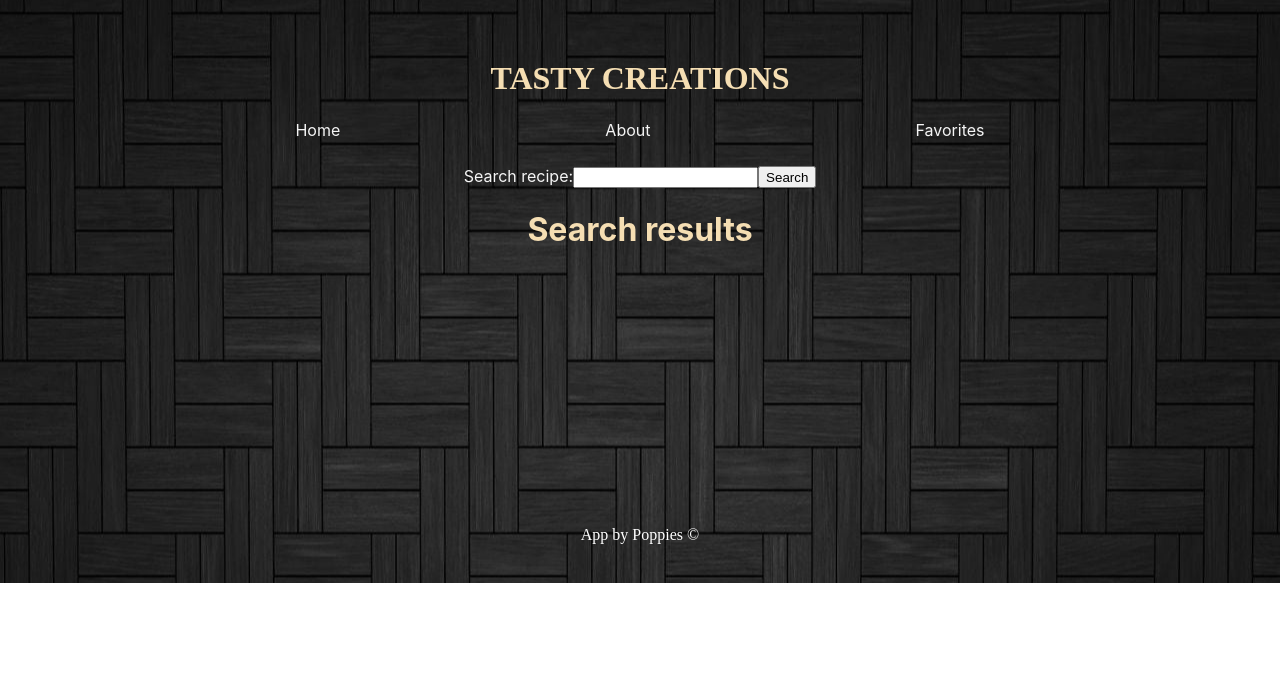
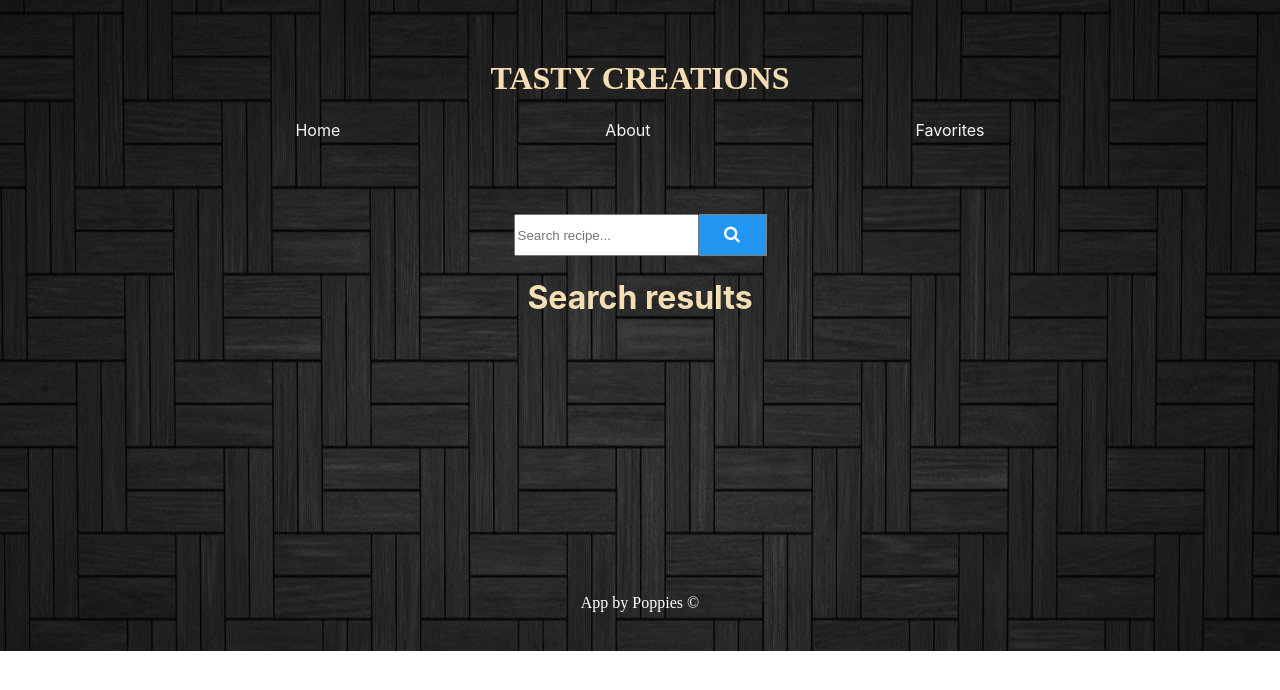
Before and after one commit to nagysandor94/tasty-creations, a React (Create React App) app in the folder frontend/: page /byrecipe in a window 1280 px wide. Shown: the top 690 px of the page. Built offline with nearby package versions, Linux system fonts and the light colour scheme.

Commit message:
updated search

```diff
--- a/frontend/src/Styling/SearchByIngredient.css
+++ b/frontend/src/Styling/SearchByIngredient.css
@@ -1,8 +1,78 @@
+@font-face {
+	font-family: 'Gloria Hallelujah';
+	font-style: normal;
+	font-weight: 400;
+	src: url(https://fonts.gstatic.com/s/gloriahallelujah/v17/LYjYdHv3kUk9BMV96EIswT9DIbW-MIS11zOmvVCE.woff2) format('woff2');
+	unicode-range: U+0000-00FF, U+0131, U+0152-0153, U+02BB-02BC, U+02C6, U+02DA, U+02DC, U+2000-206F, U+2074, U+20AC, U+2122, U+2191, U+2193, U+2212, U+2215, U+FEFF, U+FFFD;
+  }
+
+
+.input_div {
+    display: flex;
+    justify-content: center;
+    align-items: center;
+    text-align: center;
+	margin-bottom: 3em;
+}
+
+.input_div .input {
+    /* height: 50px; */
+    outline: none;
+    border: none;
+    background-color: white;
+    font-size: 17px;
+    border-radius: 25px;
+
+
+	padding: 10px;
+    font-size: 17px;
+    border: 1px solid grey;
+    float: left;
+    width: 12em;
+    background: #f1f1f1;
+}
+
+
+.addButton{
+	height: 1.5em;
+	width: 50px;
+    border-radius: 25px;
+    outline: none;
+    border:none;
+	background: #2196F3;
+    color: white;
+    font-size: 1.5rem;
+    /* margin: 0.25rem; */
+    cursor: pointer;
+}
+
+.addButton:hover{
+    background: #0b7dda;
+}
+
+.searchButton {
+    width: 4em;
+    padding: 10px;
+    background: #2196F3;
+    color: white;
+    font-size: 17px;
+    border: 1px solid grey;
+    border-left: none;
+    cursor: pointer;
+  }
+
+  .searchButton:hover {
+    background: #0b7dda;
+  }
+
+
+
+
 .fridgeContainer{
     /* box-sizing: border-box; */
     font-family: 'Gloria Hallelujah', cursive;
 	font-size: 1.4rem;
-	background: whitesmoke;
+	/* background: whitesmoke; */
 	margin: 0;
 	padding: 1rem;
 	place-items: center;
@@ -12,12 +82,15 @@
 .text{
 	font-family: "American Typewriter";
 	color:wheat;
+	padding: 0em;
 }
+
+
 
 
 .fridgeList {
 	list-style-position: inside;
-	width: 600px;
+	width: 20em;
 	max-width: 100%;
 	background: white;
 	box-shadow: 0.25rem 0.25rem 0.75rem rgb(0 0 0 / 0.15);
@@ -28,6 +101,9 @@
     flex-direction: column; */
 	padding: 0 0 0 1rem;
     display: list-item;
+	font-family: 'Gloria Hallelujah', cursive;
+	text-align: left;
+
 
 }
 .fontstyle{
@@ -35,15 +111,26 @@
 	font-size: 1.4rem;
 }
 
-.addedingredient{
+
+.ingredientinline .delete-button{
+	margin-left: 2em;
+	cursor: pointer;
+
+
+}
+
+
+/* .addedingredient{
 	padding: 0 0 0 1rem;
     display: list-item;
 
-}
+} */
 .ingredientinline{
-    display: inline-block;
-	font-family: 'Gloria Hallelujah', cursive;
-	font-size: 1.4rem;
+    display: inline;
+	/* flex-direction: row; */
+	/* font-family: 'Gloria Hallelujah', cursive;
+	font-size: 1.4rem; */
+
 }
 
 .fridgeList:not(:last-child) {
--- a/frontend/src/Styling/SearchRecipe.css
+++ b/frontend/src/Styling/SearchRecipe.css
@@ -1,9 +1,37 @@
-.searchRecipe{
-    color: whitesmoke;
-}
 
 .searchRecipeForm{
     display: flex;
+    flex-direction: row;
     justify-content: center;
     padding-top: 2%;
+    box-sizing: border-box;
+    margin-top: 3em;
 }
+
+
+
+.searchRecipe input[type=text] {
+    padding: 10px;
+    font-size: 17px;
+    border: 1px solid grey;
+    /* float: left; */
+    width: 80%;
+    background: #f1f1f1;
+  }
+
+
+ .searchRecipeForm button {
+    /* float: left; */
+    width: 4em;
+    padding: 10px;
+    background: #2196F3;
+    color: white;
+    font-size: 17px;
+    border: 1px solid grey;
+    border-left: none;
+    cursor: pointer;
+  }
+
+.searchRecipeForm button:hover {
+    background: #0b7dda;
+  }
--- a/frontend/src/pages/SearchByIngredient.tsx
+++ b/frontend/src/pages/SearchByIngredient.tsx
@@ -2,22 +2,19 @@ import axios from 'axios';
 import React, { useEffect, useState } from 'react';
 import { Link } from 'react-router-dom';
 import { IIngredients, Result } from '../model/RecipeModel';
+import '../Styling/SearchByIngredient.css';
+import '../Styling/SearchRecipe.css';
 
 
 const SearchByIngredient = () => {
     const baseUrl = "https://tasty-creation.azurewebsites.net/";
-    // const baseUrl = "http://localhost:8080/";
-
     const [newIngredient, setNewIngredient] = useState<string>("");
-
     const [ingredients, setIngredients] = useState<IIngredients[]>([]);
-
     const [responseSearch, setSearchResponse] = useState<Result[]>();
-
 
     function addIngredient() {
         if (!newIngredient) {
-            alert("Please add an ingredient.");
+            alert("Please add an ingredient!");
             return;
         }
 
@@ -28,7 +25,7 @@ const SearchByIngredient = () => {
 
         setIngredients((oldList) => [...oldList, ingredient]);
 
-        let arrayOfIngredient = ingredients.map(function(ingredient) {
+        let arrayOfIngredient = ingredients.map(function (ingredient) {
             return ingredient;
         });
         console.log(arrayOfIngredient);
@@ -62,8 +59,6 @@ const SearchByIngredient = () => {
     useEffect(() => {
         if (sessionStorage.getItem("mySearchByIngredient")) {
             const searchHistory = JSON.parse(sessionStorage.getItem("mySearchByIngredient") || "");
-            //console.log(searchHistory);
-
             if (searchHistory) {
                 setSearchResponse(searchHistory);
 
@@ -72,7 +67,7 @@ const SearchByIngredient = () => {
 
 
         if (sessionStorage.getItem("myIngredients")) {
-            const ingredientshHistory = JSON.parse(sessionStorage.getItem("myIngredients")||"");
+            const ingredientshHistory = JSON.parse(sessionStorage.getItem("myIngredients") || "");
             console.log(ingredientshHistory);
 
 
@@ -94,19 +89,29 @@ const SearchByIngredient = () => {
 
     return (
         <>
+            <link rel="stylesheet" href="https://cdnjs.cloudflare.com/ajax/libs/font-awesome/4.7.0/css/font-awesome.min.css"></link>
             <div className="text">
                 <h1>What's in your fridge?</h1>
-                <p>Add a new ingredient to your list!</p>
+                {/* <p>Add a new ingredient to your list!</p> */}
+            </div>
+
+            <div className='input_div'>
 
                 <input
                     type="text"
-                    placeholder="Add an ingredient..."
+                    placeholder="Add a new ingredient..."
+                    className='input'
                     value={newIngredient}
                     onChange={(e) => setNewIngredient(e.target.value)}
                 />
 
 
-                <button onClick={() => addIngredient()}>Add</button>
+                <button type='submit' className='addButton' onClick={() => addIngredient()}>+</button>
+
+            </div>
+
+
+
 
 
             <div className='fridgeContainer'>
@@ -127,10 +132,16 @@ const SearchByIngredient = () => {
                     );
                 })}
 
-                </div>
-                <button onClick={() => searchRecipe()}>Search recipes by ingredients</button>
+
 
             </div>
+
+            <button className='searchButton' onClick={() => searchRecipe()}><i className="fa fa-search"></i></button>
+
+
+
+
+
             <div className="favoritesSection">
                 <h1>Search results</h1>
                 <div className='favoritesDashboard'>
--- a/frontend/src/pages/SearchRecipe.tsx
+++ b/frontend/src/pages/SearchRecipe.tsx
@@ -52,16 +52,18 @@ const SearchRecipe = () => {
 
 
     return (
+
         <>
+        <link rel="stylesheet" href="https://cdnjs.cloudflare.com/ajax/libs/font-awesome/4.7.0/css/font-awesome.min.css"></link>
             <form className="searchRecipeForm">
-                <label className="searchRecipe">Search recipe:
                     <input className="searchInput"
                         type="text"
+                        placeholder='Search recipe...'
                         value={search}
                         onChange={(e) => setSearch(e.target.value)}
                     />
-                </label>
-                <button onClick={event => handleSubmit(event)}>Search</button>
+
+                <button className='searchButton' onClick={event => handleSubmit(event)}><i className="fa fa-search"></i></button>
             </form>
 
             <div className="favoritesSection">
```
Lines whose indentation alone changed are shown as unchanged.
